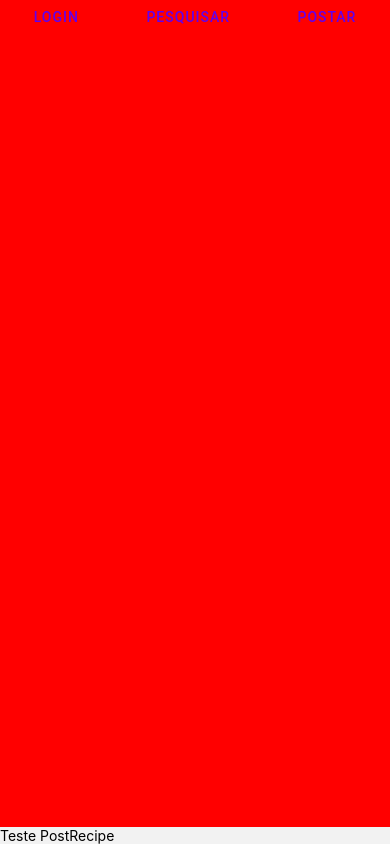
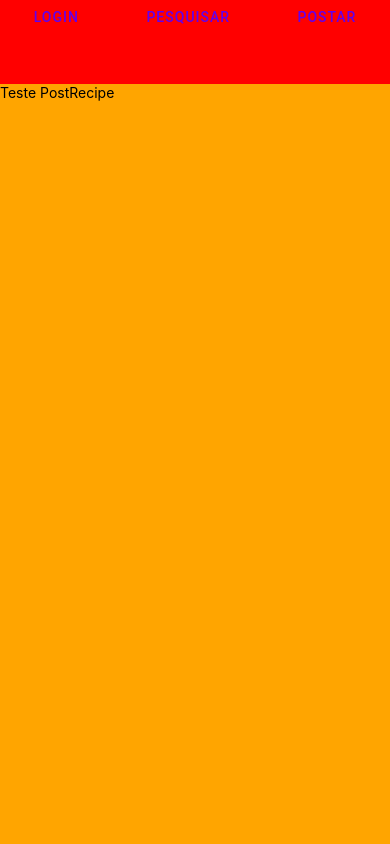
Before and after one commit to ICEI-PUC-Minas-PMV-ADS/pmv-ads-2022-1-e3-proj-mov-t3-100-ingredientes, a React Native app in the folder src/: screen /PostRecipePage in a window 390 px wide. Built offline with nearby package versions, Linux system fonts and the light colour scheme.

Commit message:
Componente Body

```diff
--- /dev/null
+++ b/src/components/BodyComponent.js
@@ -0,0 +1,19 @@
+import { StyleSheet } from 'react-native';
+import { View } from 'react-native';
+
+const BodyComponent = ({children}) => {
+    return (
+      <View style={Styles.Body}>
+        {children}
+      </View>
+    );
+  }
+
+const Styles = StyleSheet.create({
+ Body: {
+   backgroundColor: 'orange',
+   flex: 9
+}
+});
+
+export default BodyComponent;
--- a/src/pages/LoginPage.js
+++ b/src/pages/LoginPage.js
@@ -1,9 +1,14 @@
 import { TextInput, TouchableOpacity,Text } from 'react-native';
 import { View, KeyboardAvoidingView,Image } from 'react-native';
+import HeaderComponent from '../components/HeaderComponent';
+import BodyComponent from '../components/BodyComponent';
 import StylesLoginPage from '../styles/StylesLoginPage';
 
 const LoginPage = () => {
   return (
+    <>
+    <HeaderComponent></HeaderComponent>
+    <BodyComponent>
       <KeyboardAvoidingView style={StylesLoginPage.Tela}>
           <View style={StylesLoginPage.Imagem}>
             <Image
@@ -34,6 +39,8 @@ const LoginPage = () => {
 
           </View>
         </KeyboardAvoidingView>
+    </BodyComponent>
+    </>
   );
 }
 
--- a/src/pages/MainPage.js
+++ b/src/pages/MainPage.js
@@ -1,14 +1,18 @@
 import { View, Text } from 'react-native';
 import StylesMainPage from '../styles/StylesMainPage';
-import HeaderComponent from '../components/HeaderComponent'
+import HeaderComponent from '../components/HeaderComponent';
+import BodyComponent from '../components/BodyComponent';
 
 const MainPage = () => {
   return (
     <>
     <HeaderComponent></HeaderComponent>
-    <View style={StylesMainPage.Body}>
+    <BodyComponent>
+      <View>
       <Text>Teste Página Principal</Text>
-    </View>
+
+      </View>
+    </BodyComponent>
     </>
   );
 }
--- a/src/pages/PostRecipePage.js
+++ b/src/pages/PostRecipePage.js
@@ -1,13 +1,14 @@
 import { View, Text } from 'react-native';
 import HeaderComponent from './../components/HeaderComponent';
+import BodyComponent from '../components/BodyComponent';
 
 const PostRecipePage = () => {
   return (
     <>
     <HeaderComponent></HeaderComponent>
-    <View>
+    <BodyComponent>
       <Text>Teste PostRecipe</Text>
-    </View>
+    </BodyComponent>
     </>
   );
 }
```
Lines whose indentation alone changed are shown as unchanged.
